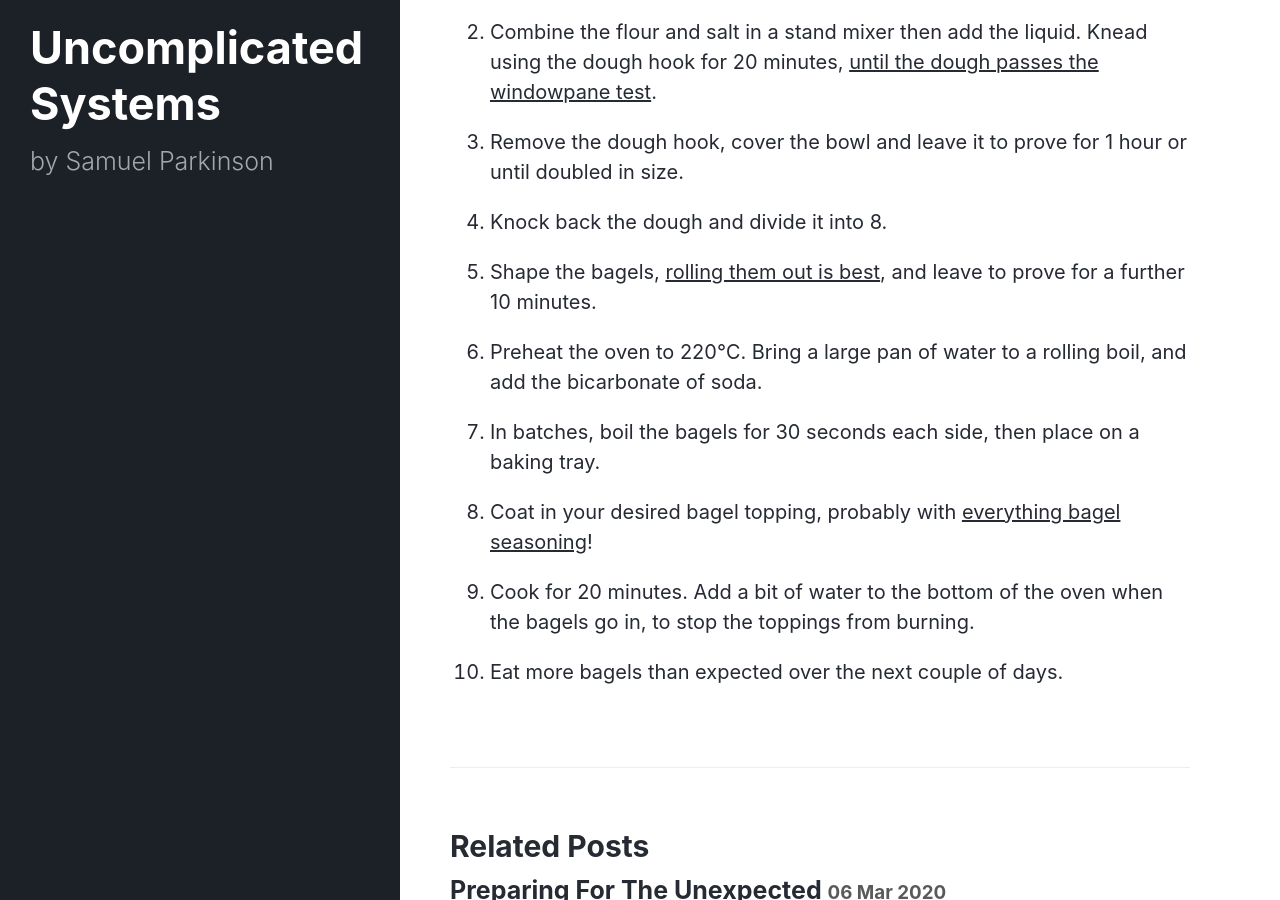
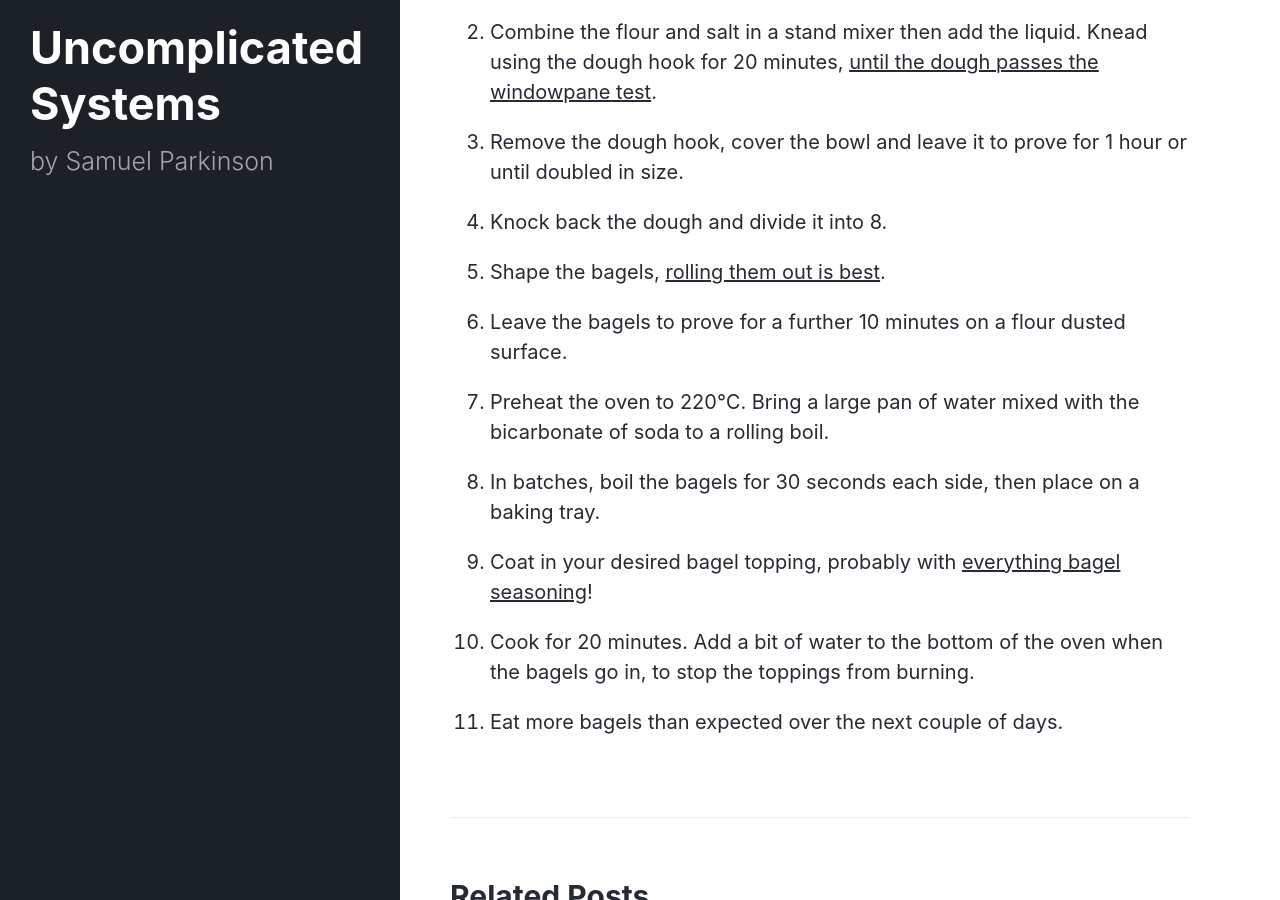
Before and after one commit to sjparkinson/uncomplicated.systems, a Jekyll site: the page built from _posts/2024-05-27-bagels.md, in a window 1280 px wide and 900 px high, scrolled down 1048 px. Built offline with Jekyll 4.4.1, drawn with Linux system fonts in a browser that asks for light colours.

Commit message:
Update 2024-05-27-bagels.md

```diff
--- a/_posts/2024-05-27-bagels.md
+++ b/_posts/2024-05-27-bagels.md
@@ -23,14 +23,16 @@ Work in progress at home bagel recipe. It will take about 2½ hours total.
 
 4. Knock back the dough and divide it into 8.
 
-5. Shape the bagels, [rolling them out is best](https://www.youtube.com/watch?v=ZxAV3NdW5AU), and leave to prove for a further 10 minutes.
+5. Shape the bagels, [rolling them out is best](https://www.youtube.com/watch?v=ZxAV3NdW5AU).
 
-6. Preheat the oven to 220℃. Bring a large pan of water to a rolling boil, and add the bicarbonate of soda.
+6. Leave the bagels to prove for a further 10 minutes on a flour dusted surface.
 
-7. In batches, boil the bagels for 30 seconds each side, then place on a baking tray.
+7. Preheat the oven to 220℃. Bring a large pan of water mixed with the bicarbonate of soda to a rolling boil.
 
-8. Coat in your desired bagel topping, probably with [everything bagel seasoning](https://en.wikipedia.org/wiki/Everything_bagel)!
+8. In batches, boil the bagels for 30 seconds each side, then place on a baking tray.
 
-9. Cook for 20 minutes. Add a bit of water to the bottom of the oven when the bagels go in, to stop the toppings from burning.
+9. Coat in your desired bagel topping, probably with [everything bagel seasoning](https://en.wikipedia.org/wiki/Everything_bagel)!
 
-10. Eat more bagels than expected over the next couple of days.
+10. Cook for 20 minutes. Add a bit of water to the bottom of the oven when the bagels go in, to stop the toppings from burning.
+
+11. Eat more bagels than expected over the next couple of days.
```
